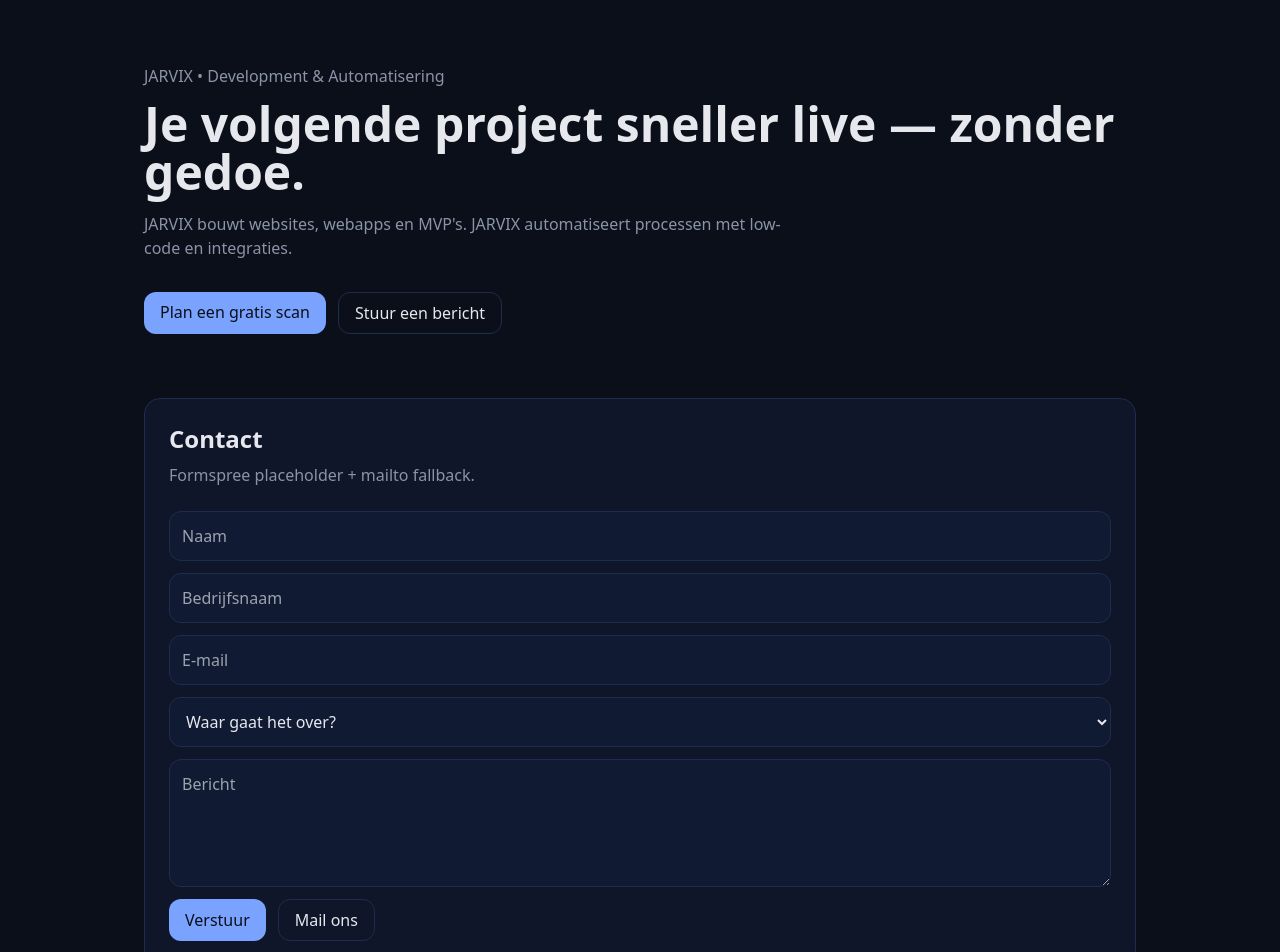
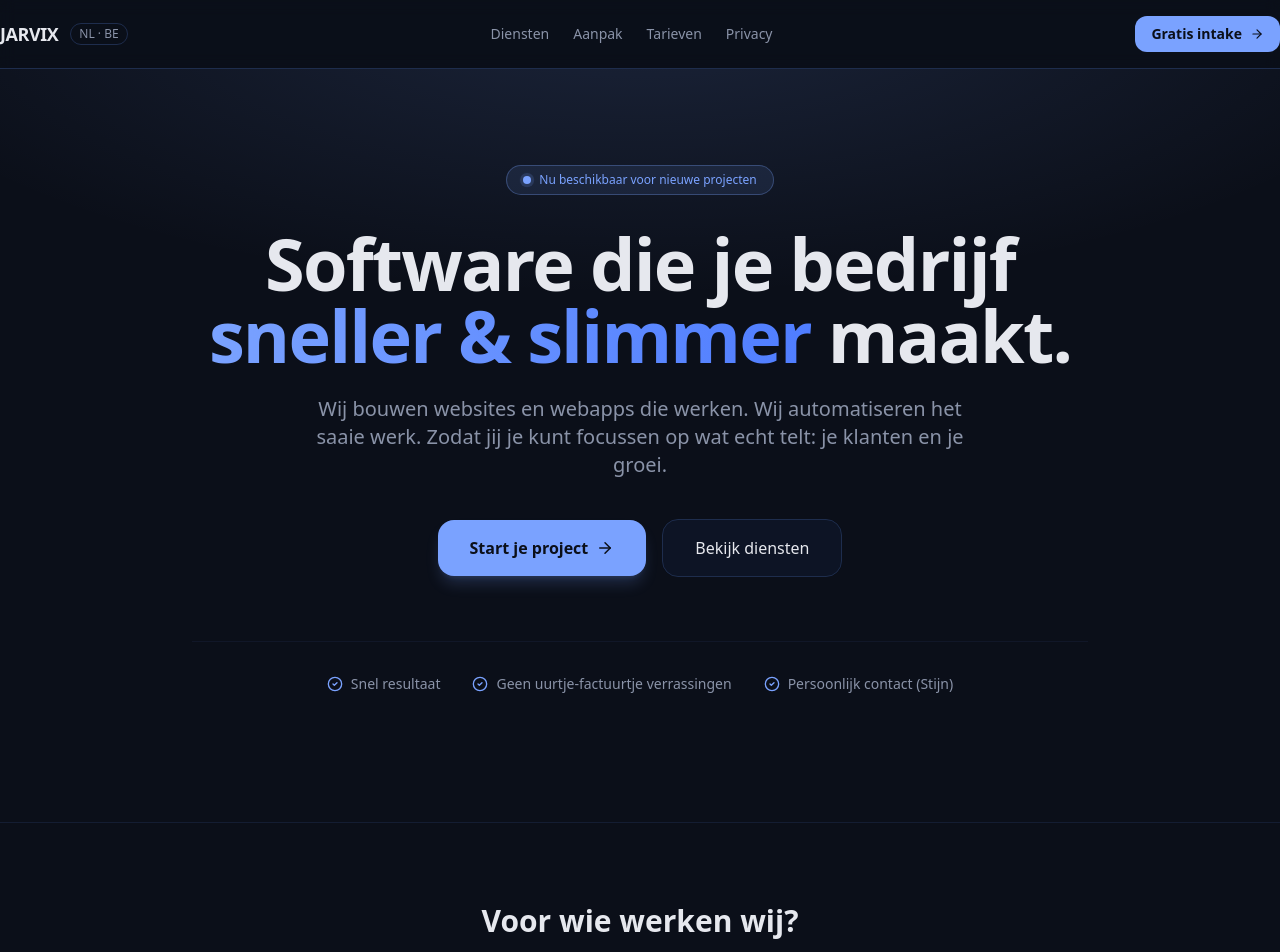
Before and after one commit to jarvix-dev/jarvix-business-website, a React (Vite) app: page / in a window 1280 px wide. Shown: the top 952 px of the page. Built offline with nearby package versions, Linux system fonts and the light colour scheme.

Commit message:
[FIX] App.tsx importeert nu pages/Home — was altijd de hardcoded oude versie

```diff
--- a/src/App.tsx
+++ b/src/App.tsx
@@ -1,68 +1,15 @@
 import { Routes, Route } from 'react-router-dom'
-
-function Home() {
-  return (
-    <div className="min-h-dvh bg-bg text-text">
-      <div className="mx-auto max-w-5xl px-4 py-16">
-        <p className="text-text-muted">JARVIX • Development & Automatisering</p>
-        <h1 className="mt-3 text-4xl sm:text-5xl font-semibold">Je volgende project sneller live — zonder gedoe.</h1>
-        <p className="mt-4 text-text-muted max-w-2xl">
-          JARVIX bouwt websites, webapps en MVP's. JARVIX automatiseert processen met low-code en integraties.
-        </p>
-        <div className="mt-8 flex gap-3">
-          <a className="rounded-xl bg-brand px-4 py-2 text-bg" href="#contact">Plan een gratis scan</a>
-          <a className="rounded-xl border border-line px-4 py-2" href="#contact">Stuur een bericht</a>
-        </div>
-        <div id="contact" className="mt-16 rounded-2xl border border-line bg-bg-soft p-6">
-          <h2 className="text-2xl font-semibold">Contact</h2>
-          <p className="mt-2 text-text-muted">Formspree placeholder + mailto fallback.</p>
-          <form className="mt-6 grid gap-3" action="https://formspree.io/f/REPLACE_ME" method="POST">
-            <input className="rounded-xl border border-line bg-card p-3" name="naam" placeholder="Naam" required />
-            <input className="rounded-xl border border-line bg-card p-3" name="bedrijfsnaam" placeholder="Bedrijfsnaam" required />
-            <input className="rounded-xl border border-line bg-card p-3" type="email" name="email" placeholder="E-mail" required />
-            <select className="rounded-xl border border-line bg-card p-3" name="type" required>
-              <option value="">Waar gaat het over?</option>
-              <option>Website/Webapp/MVP</option>
-              <option>Automatisering/Low-code</option>
-            </select>
-            <textarea className="rounded-xl border border-line bg-card p-3 min-h-32" name="bericht" placeholder="Bericht" required />
-            <div className="flex gap-3">
-              <button className="rounded-xl bg-brand px-4 py-2 text-bg" type="submit">Verstuur</button>
-              <a className="rounded-xl border border-line px-4 py-2" href="mailto:jarvix.agent@protonmail.com?subject=Gratis%20scan%20JARVIX">Mail ons</a>
-            </div>
-          </form>
-        </div>
-      </div>
-    </div>
-  )
-}
-
-function Privacy() {
-  return (
-    <div className="min-h-dvh bg-bg text-text">
-      <div className="mx-auto max-w-3xl px-4 py-16">
-        <h1 className="text-3xl font-semibold">Privacy</h1>
-        <p className="mt-4 text-text-muted">Simpel, geen tracking. (Placeholder.)</p>
-      </div>
-    </div>
-  )
-}
-
-function NotFound() {
-  return (
-    <div className="min-h-dvh bg-bg text-text">
-      <div className="mx-auto max-w-3xl px-4 py-16">
-        <h1 className="text-3xl font-semibold">404</h1>
-      </div>
-    </div>
-  )
-}
+import Home from './pages/Home'
+import Privacy from './pages/Privacy'
+import Terms from './pages/Terms'
+import NotFound from './pages/NotFound'
 
 export default function App() {
   return (
     <Routes>
       <Route path="/" element={<Home />} />
       <Route path="/privacy" element={<Privacy />} />
+      <Route path="/terms" element={<Terms />} />
       <Route path="*" element={<NotFound />} />
     </Routes>
   )
```
